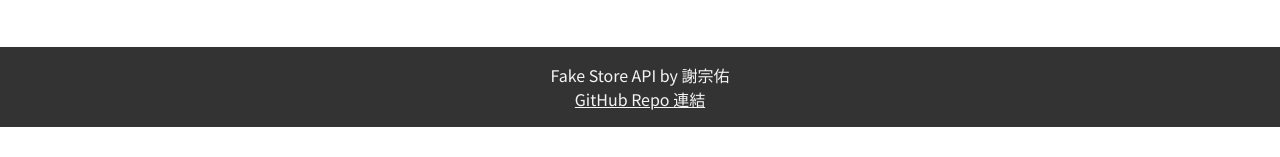
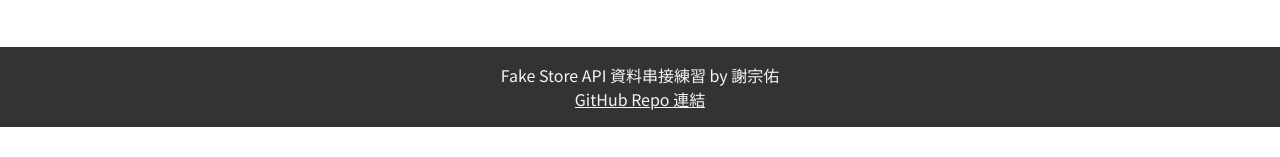
Before and after one commit to happyloa/nuxt-fakestoreapi, a Nuxt app: page / in a window 1280 px wide. Shown: the part 473-630 px from the top of the page. Built offline with nearby package versions, Linux system fonts and the light colour scheme; no server answers; a web font is replaced by a local one.

Commit message:
修改描述文字

```diff
--- a/components/AppFooter.vue
+++ b/components/AppFooter.vue
@@ -1,6 +1,6 @@
 <template>
   <footer>
-    <p>Fake Store API by 謝宗佑</p>
+    <p>Fake Store API 資料串接練習 by 謝宗佑</p>
     <a href="https://github.com/happyloa/nuxt-fakestoreapi" target="_blank"
       >GitHub Repo 連結</a
     >
```
